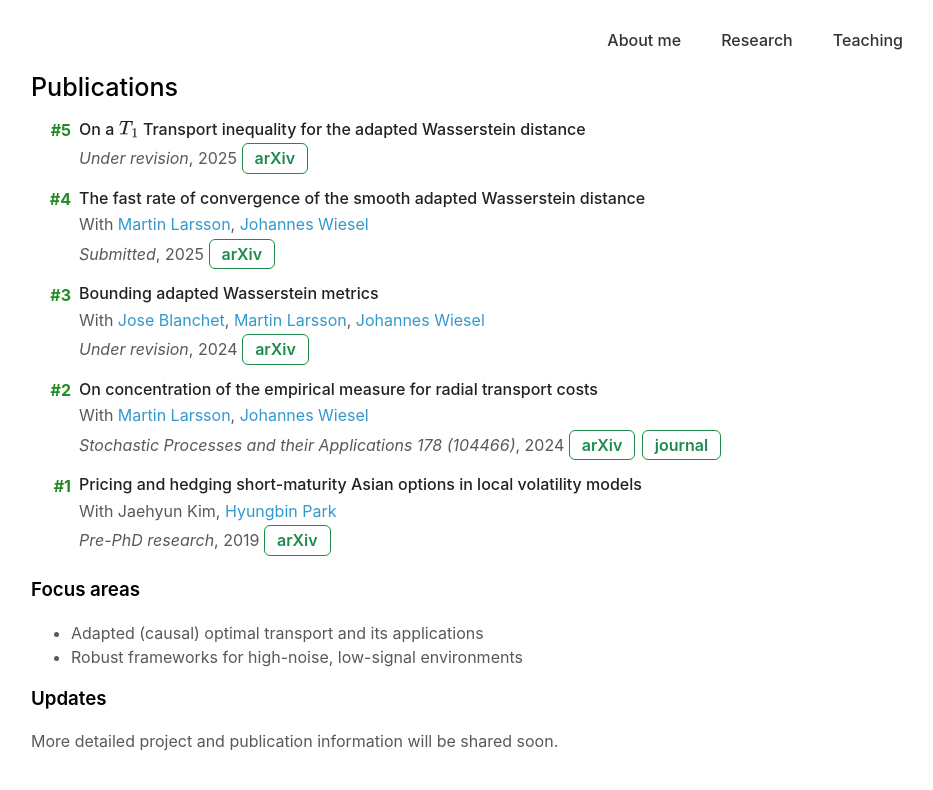
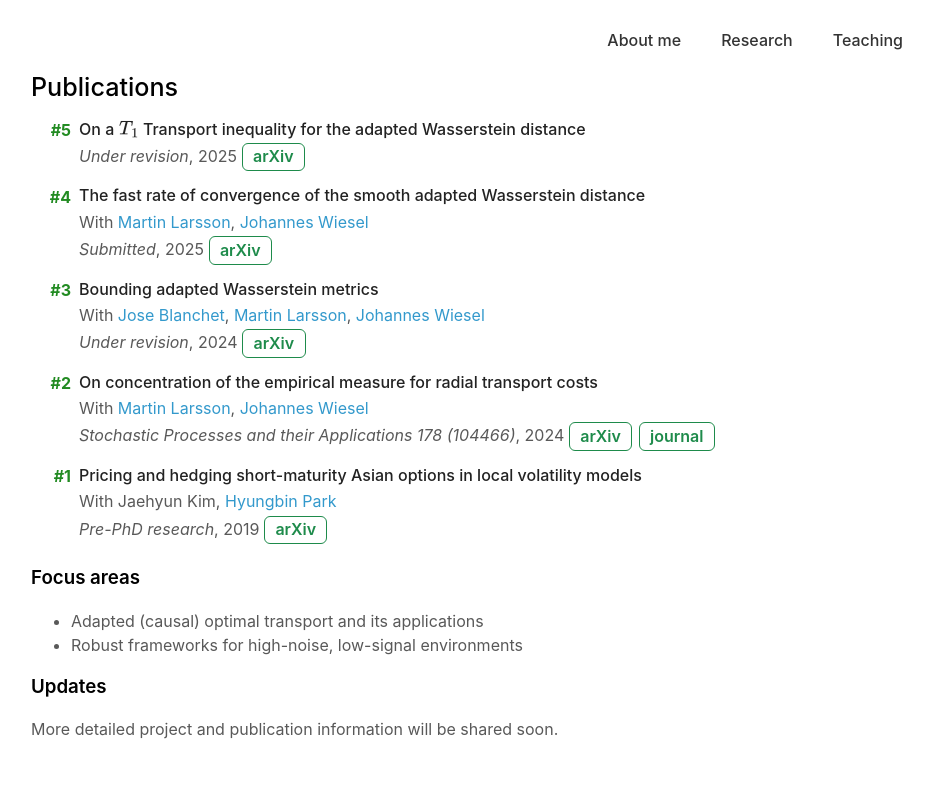
Before and after one commit to Jonghwap/Jonghwap.github.io, a Jekyll site: the page built from research.md, in a window 1280 px wide. Shown: the top 790 px of the page, without its empty margins (209-1142 px from the left). Built offline with Jekyll 4.4.1, drawn with Linux system fonts in a browser that asks for light colours; a style sheet for code colours, icons or effects is not loaded.

Commit message:
Update minimal-light.scss

```diff
--- a/_sass/minimal-light.scss
+++ b/_sass/minimal-light.scss
@@ -287,13 +287,13 @@ a:hover {
 
 .arxiv-button, .journal-button {
   display: inline-block;
-  padding: 0.2em 0.75em;
+  padding: 0.15em 0.65em;
   background-color: #ffffff;
   color: #1e8b4b;
   border: 1px solid #1e8b4b;
   border-radius: 6px;
   font-weight: 600;
-  line-height: 1.4;
+  line-height: 1.35;
   text-decoration: none;
 }
 
```
